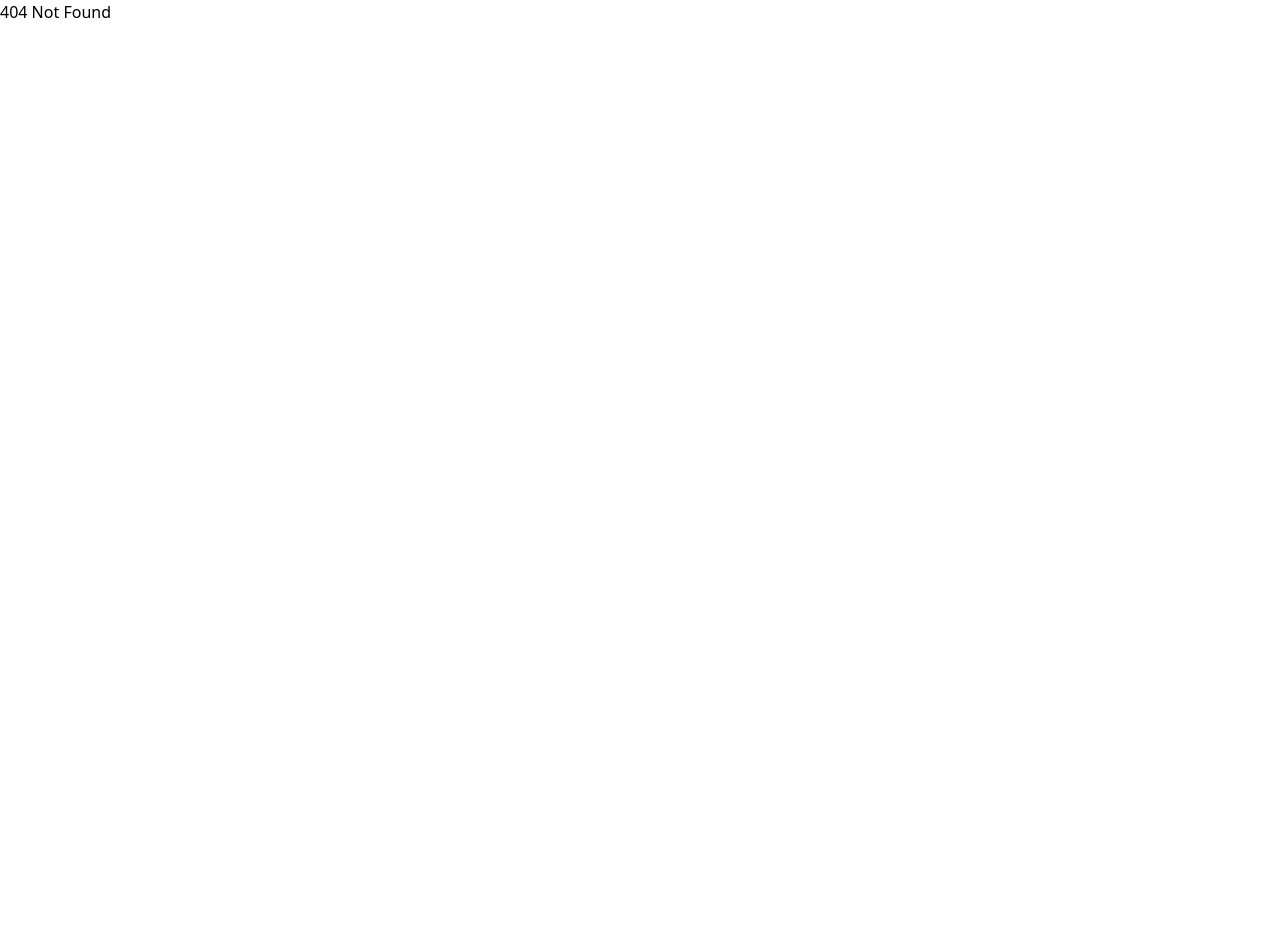
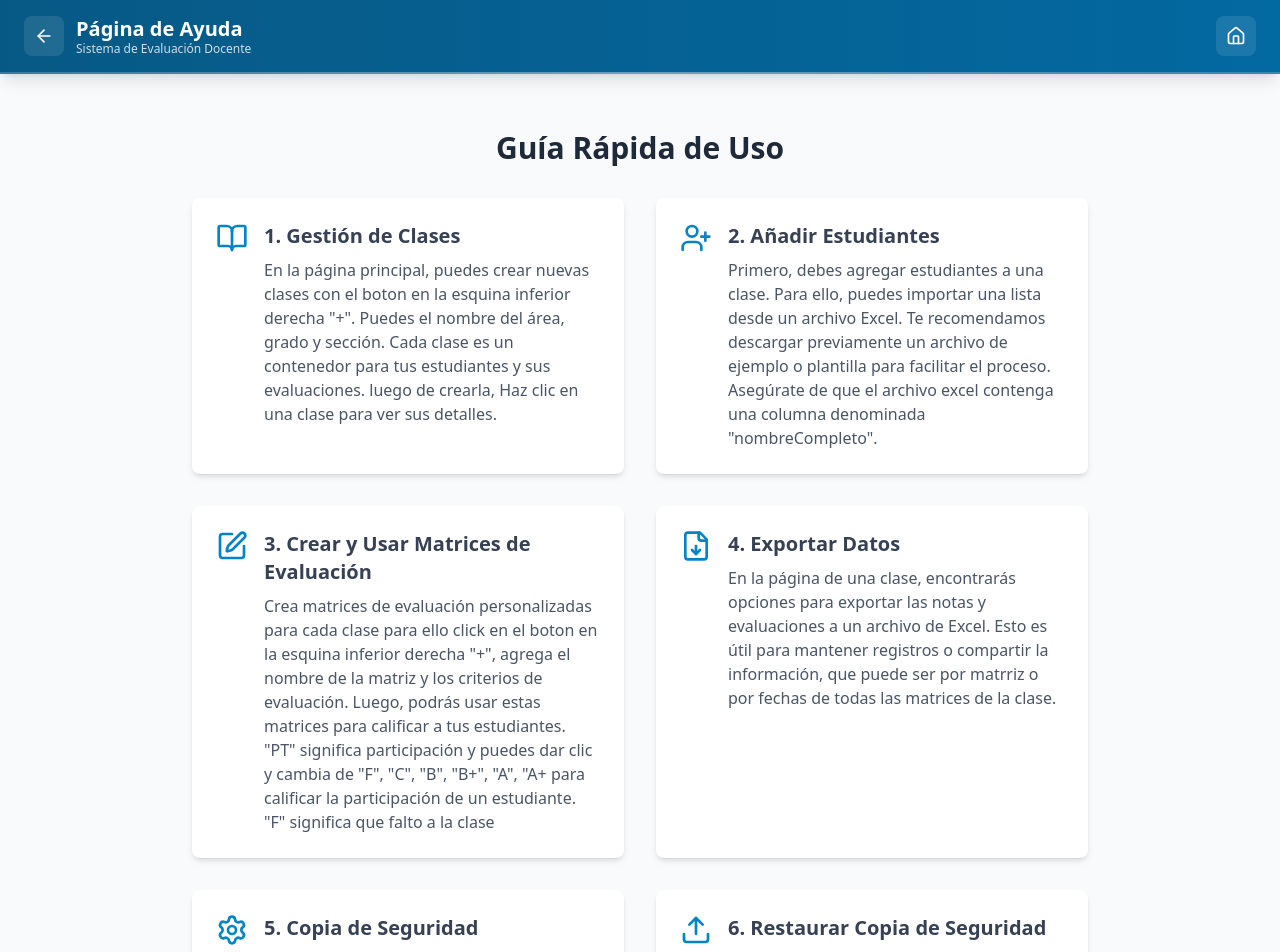
Before and after one commit to tucno21/evaluacion-docente, a React (Vite) app: page /help in a window 1280 px wide. Before the commit this address had no page. Shown: the top 952 px of the page. Before the commit the page ends 800 px from the top, so only its background shows below. Built offline with nearby package versions, Linux system fonts and the light colour scheme.

Commit message:
add pagina de ayuda

```diff
--- a/src/layout/MainLayout.tsx
+++ b/src/layout/MainLayout.tsx
@@ -1,6 +1,6 @@
 import React from 'react';
 import { Outlet, useLocation, useNavigate } from 'react-router-dom';
-import { BookOpen, ArrowLeft, Home, DatabaseBackup } from 'lucide-react';
+import { BookOpen, ArrowLeft, Home, DatabaseBackup, HelpCircle } from 'lucide-react';
 import { useHeaderStore } from '../store/useHeaderStore';
 
 const MainLayout = () => {
@@ -27,6 +27,10 @@ const MainLayout = () => {
 
     const handleConfig = () => {
         navigate('/config');
+    };
+
+    const handleHelp = () => {
+        navigate('/help');
     };
 
     return (
@@ -80,6 +84,7 @@ const MainLayout = () => {
                             )}
                             {/* Botón para backup */}
                             {location.pathname === '/' && (
+                                <>
                                     <button
                                         onClick={handleConfig}
                                         className="p-2.5 rounded-lg bg-white/10 hover:bg-white/20 transition-all duration-200 active:scale-95 focus:outline-none focus:ring-2 focus:ring-white/30"
@@ -88,6 +93,15 @@ const MainLayout = () => {
                                     >
                                         <DatabaseBackup className="h-5 w-5 text-white" />
                                     </button>
+                                    <button
+                                        onClick={handleHelp}
+                                        className="p-2.5 rounded-lg bg-white/10 hover:bg-white/20 transition-all duration-200 active:scale-95 focus:outline-none focus:ring-2 focus:ring-white/30"
+                                        aria-label="Ayuda"
+                                        title="Página de Ayuda"
+                                    >
+                                        <HelpCircle className="h-5 w-5 text-white" />
+                                    </button>
+                                </>
                             )}
                         </div>
                     </div>
--- /dev/null
+++ b/src/pages/HelpPage.tsx
@@ -0,0 +1,70 @@
+import React, { useEffect } from 'react';
+import { useHeaderStore } from '../store/useHeaderStore';
+import { BookOpen, UserPlus, Edit, FileDown, Upload, Settings } from 'lucide-react';
+
+const HelpPage: React.FC = () => {
+    const { setHeaderTitle } = useHeaderStore();
+
+    useEffect(() => {
+        setHeaderTitle('Página de Ayuda');
+    }, [setHeaderTitle]);
+
+    const features = [
+        {
+            icon: <BookOpen className="w-8 h-8 text-primary-600" />,
+            title: '1. Gestión de Clases',
+            description: 'En la página principal, puedes crear nuevas clases con el boton en la esquina inferior derecha "+". Puedes el nombre del área, grado y sección. Cada clase es un contenedor para tus estudiantes y sus evaluaciones. luego de crearla, Haz clic en una clase para ver sus detalles.',
+        },
+        {
+            icon: <UserPlus className="w-8 h-8 text-primary-600" />,
+            title: '2. Añadir Estudiantes',
+            description: 'Primero, debes agregar estudiantes a una clase. Para ello, puedes importar una lista desde un archivo Excel. Te recomendamos descargar previamente un archivo de ejemplo o plantilla para facilitar el proceso. Asegúrate de que el archivo excel contenga una columna denominada "nombreCompleto".',
+        },
+        {
+            icon: <Edit className="w-8 h-8 text-primary-600" />,
+            title: '3. Crear y Usar Matrices de Evaluación',
+            description: 'Crea matrices de evaluación personalizadas para cada clase para ello click en el boton en la esquina inferior derecha "+", agrega el nombre de la matriz y los criterios de evaluación. Luego, podrás usar estas matrices para calificar a tus estudiantes. "PT" significa participación y puedes dar clic y cambia de "F", "C", "B", "B+", "A", "A+ para calificar la participación de un estudiante. "F" significa que falto a la clase',
+        },
+        {
+            icon: <FileDown className="w-8 h-8 text-primary-600" />,
+            title: '4. Exportar Datos',
+            description: 'En la página de una clase, encontrarás opciones para exportar las notas y evaluaciones a un archivo de Excel. Esto es útil para mantener registros o compartir la información, que puede ser por matrriz o por fechas de todas las matrices de la clase.',
+        },
+        {
+            icon: <Settings className="w-8 h-8 text-primary-600" />,
+            title: '5. Copia de Seguridad',
+            description: 'En la página principal, haz clic en el icono para acceder a las opciones de copia de seguridad. Puedes descargar un archivo con todos tus datos de la aplicación. Este archivo es un respaldo completo que incluye todas las clases, estudiantes y evaluaciones.',
+        },
+        {
+            icon: <Upload className="w-8 h-8 text-primary-600" />,
+            title: '6. Restaurar Copia de Seguridad',
+            description: 'En la misma página de configuración, puedes restaurar tus datos desde un archivo de respaldo. IMPORTANTE: Esta opción solo está disponible si no tienes ninguna clase creada en la aplicación para evitar la sobreescritura accidental de datos.',
+        },
+    ];
+
+    return (
+        <div className="p-4 md:p-6 bg-gray-50">
+            <h1 className="text-3xl font-bold text-center mb-8 text-gray-800">Guía Rápida de Uso</h1>
+            <div className="max-w-4xl mx-auto grid gap-8 md:grid-cols-2">
+                {features.map((feature, index) => (
+                    <div key={index} className="bg-white p-6 rounded-lg shadow-md hover:shadow-lg transition-shadow duration-300 flex items-start space-x-4">
+                        <div className="flex-shrink-0">
+                            {feature.icon}
+                        </div>
+                        <div>
+                            <h2 className="text-xl font-semibold text-gray-700 mb-2">{feature.title}</h2>
+                            <p className="text-gray-600">{feature.description}</p>
+                        </div>
+                    </div>
+                ))}
+            </div>
+            <div className="text-center mt-12">
+                <p className="text-gray-600">
+                    ¿Tienes más preguntas? Contacta con el soporte o revisa la documentación completa.
+                </p>
+            </div>
+        </div>
+    );
+};
+
+export default HelpPage;
--- a/src/router/Router.tsx
+++ b/src/router/Router.tsx
@@ -5,6 +5,7 @@ import GradePage from '../pages/GradePage';
 import StudentsPage from '../pages/StudentsPage';
 import EvaluationPage from '../pages/EvaluationPage';
 import ConfigPage from '../pages/ConfigPage';
+import HelpPage from '../pages/HelpPage';
 
 // Placeholder components for now
 const NotFoundPage = () => <div>404 Not Found</div>;
@@ -35,6 +36,10 @@ const router = createBrowserRouter([
                 path: 'config',
                 element: <ConfigPage />,
             },
+            {
+                path: 'help',
+                element: <HelpPage />,
+            },
         ],
     },
 ]);
```
Lines whose indentation alone changed are shown as unchanged.
